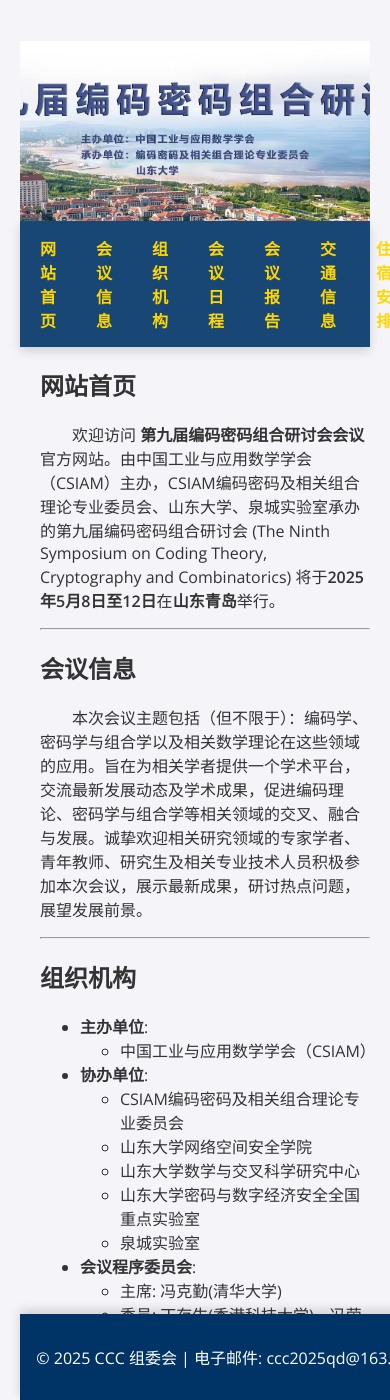
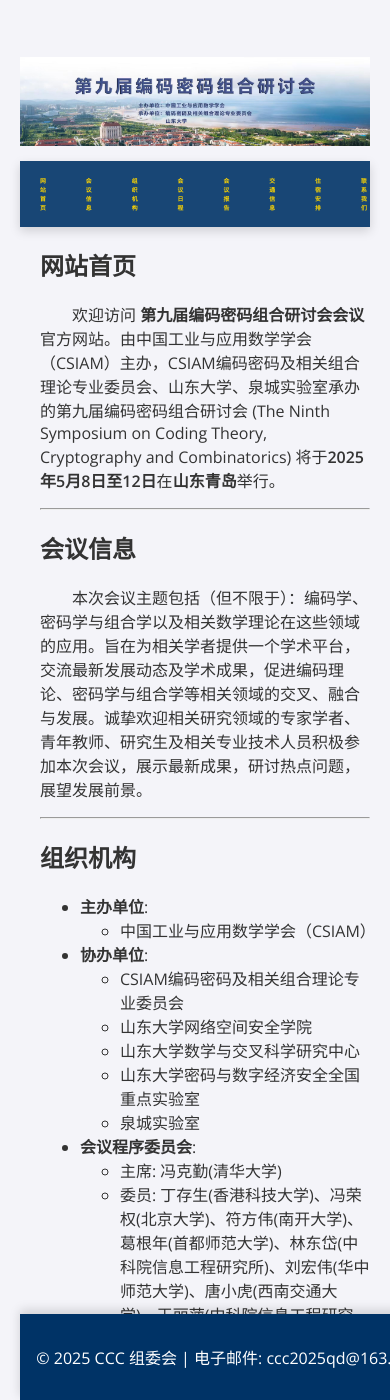
Before and after one commit to ccc2025qd/ccc2025qd.github.io, a Jekyll site: the page built from index.md, in a window 390 px wide and 1400 px high. Built offline with Jekyll 4.4.1, drawn with Linux system fonts in a browser that asks for light colours; some of the changed text lies outside the part shown.

Commit message:
change 9

```diff
--- a/_layouts/default.html
+++ b/_layouts/default.html
@@ -3,6 +3,7 @@
   <head>
     <meta charset="utf-8">
     <meta http-equiv="X-UA-Compatible" content="IE=edge">
+    <meta name="viewport" content="width=device-width, initial-scale=1.0">
     <!-- 添加 Google Fonts -->
     <link href="https://fonts.googleapis.com/css2?family=Roboto:wght@400;700&family=Open+Sans:wght@400;600&display=swap" rel="stylesheet">
     <link rel="stylesheet" href="{{ '/assets/css/style.css' | relative_url }}">
--- a/assets/css/style.css
+++ b/assets/css/style.css
@@ -174,7 +174,8 @@ th {
 
 /* 响应式设计 */
 
-@media (max-width: 800px) {
+@media (max-width: 1000px) {
+
     /* 调整导航栏 */
     nav {
         padding: 10px 0;           /* 减少上下内边距 */
@@ -193,7 +194,7 @@ th {
     }
 
     nav ul li a {
-        font-size: 1rem;           /* 缩小字体大小 */
+        font-size: 1.5vw;           /* 缩小字体大小 */
         padding: 5px 10px;         /* 减小按钮内边距 */
         display: block;            /* 确保链接区域足够大 */
         text-align: center;        /* 文字居中 */
@@ -221,3 +222,11 @@ th {
         padding: 6px 12px;
     }
 }
+
+@media (max-width: 700px) {
+    #banner {
+        background-size: contain; /* 小屏幕完整显示图片 */
+        background-repeat: no-repeat;
+        min-height: 23vw;
+    }
+}
```
Also changed, not shown: index.md (+1 -1 lines), 2 other files.
